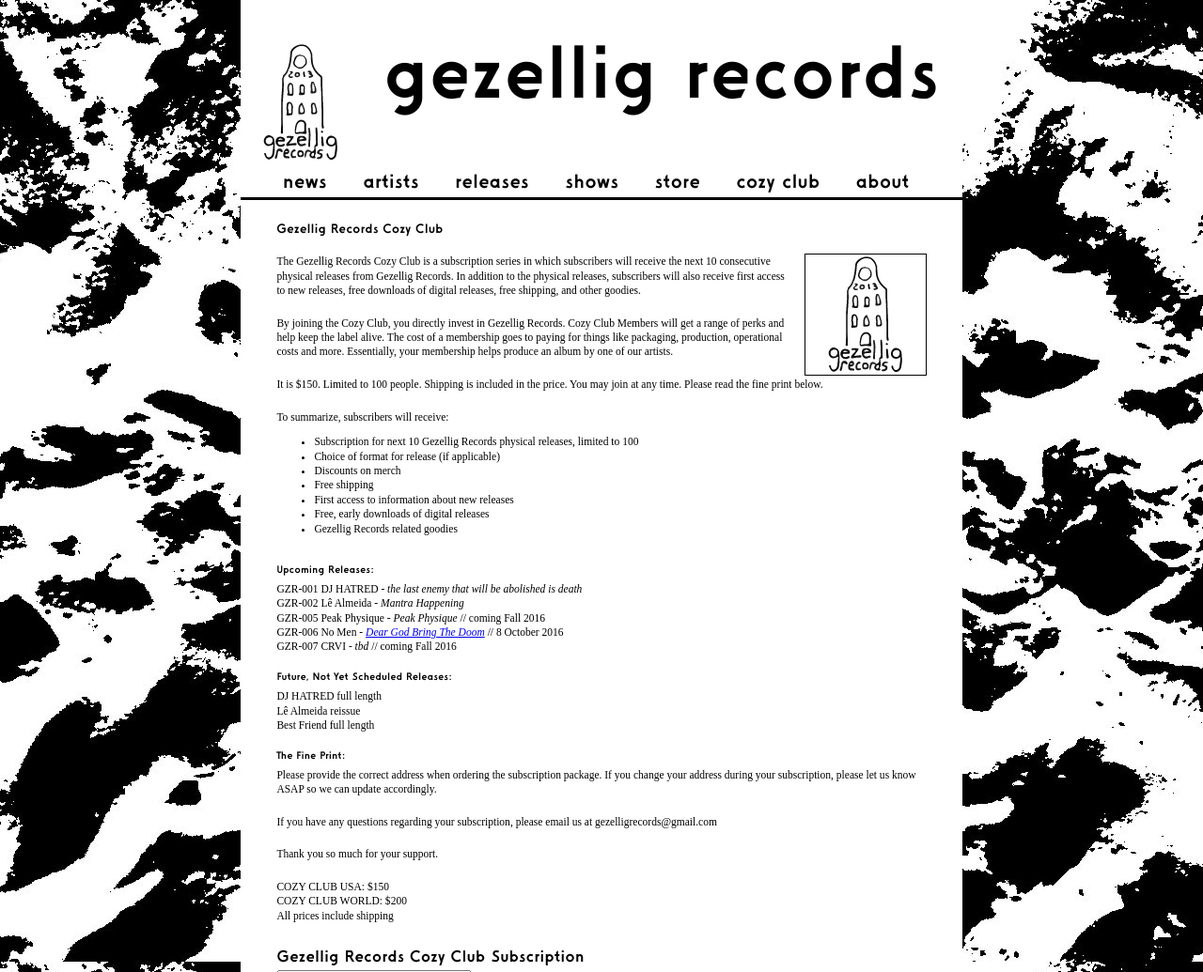
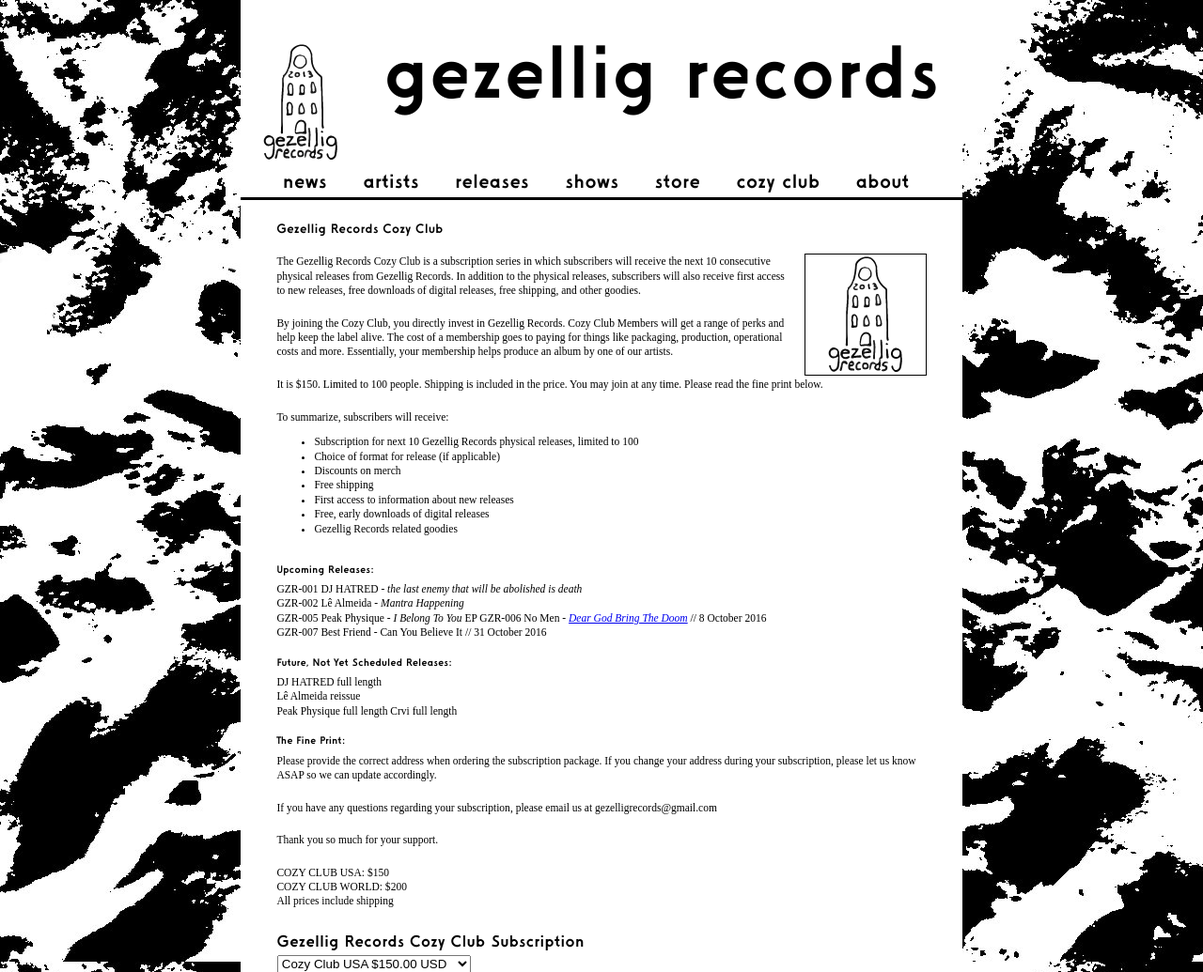
Before and after one commit to connorkendrick/gezellig-records-website, a Jekyll site: the page built from cozyclub/index.md, in a window 1280 px wide, cut to the strip 0-1035 px from the top of the page. Shown: the whole strip at 94% size. Built offline with Jekyll 4.4.1, drawn with Linux system fonts in a browser that asks for light colours.

Commit message:
Updated index.md

```diff
--- a/cozyclub/index.md
+++ b/cozyclub/index.md
@@ -28,16 +28,17 @@
 
 GZR-001 DJ HATRED - *the last enemy that will be abolished is death*
 GZR-002 Lê Almeida - *Mantra Happening*
-GZR-005 Peak Physique - *Peak Physique* // coming Fall 2016
+GZR-005 Peak Physique - *I Belong To You* EP
 GZR-006 No Men - [*Dear God Bring The Doom*](http://gezelligrecords.com/releases/dear-god-bring-the-doom) // 8 October 2016
-GZR-007 CRVI - *tbd* // coming Fall 2016
+GZR-007 Best Friend - Can You Believe It  // 31 October 2016
 
 
 ### Future, Not Yet Scheduled Releases:
 
 DJ HATRED full length
 Lê Almeida reissue
-Best Friend full length
+Peak Physique full length
+Crvi full length
 
 
 ### The Fine Print:
```
